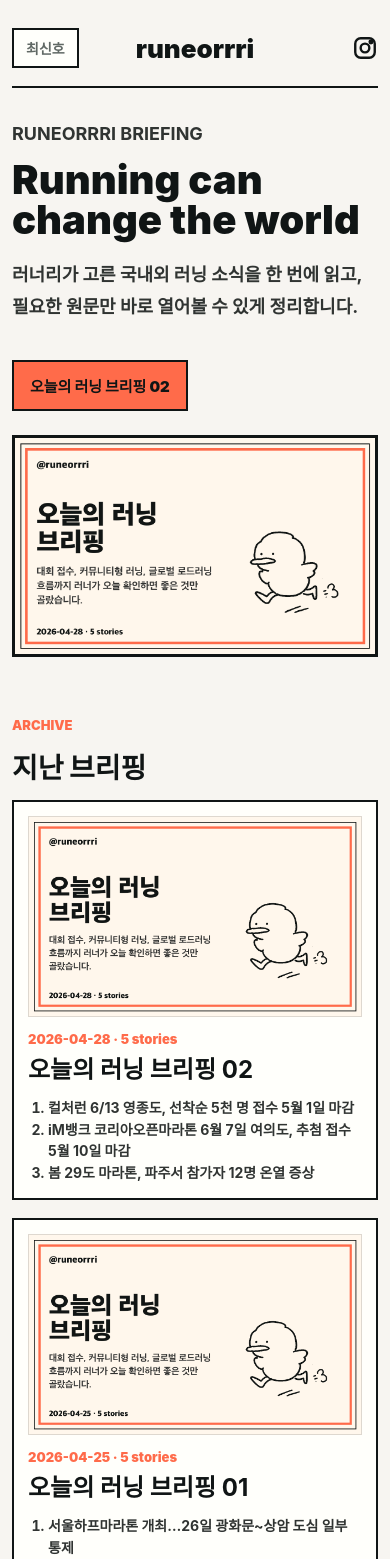
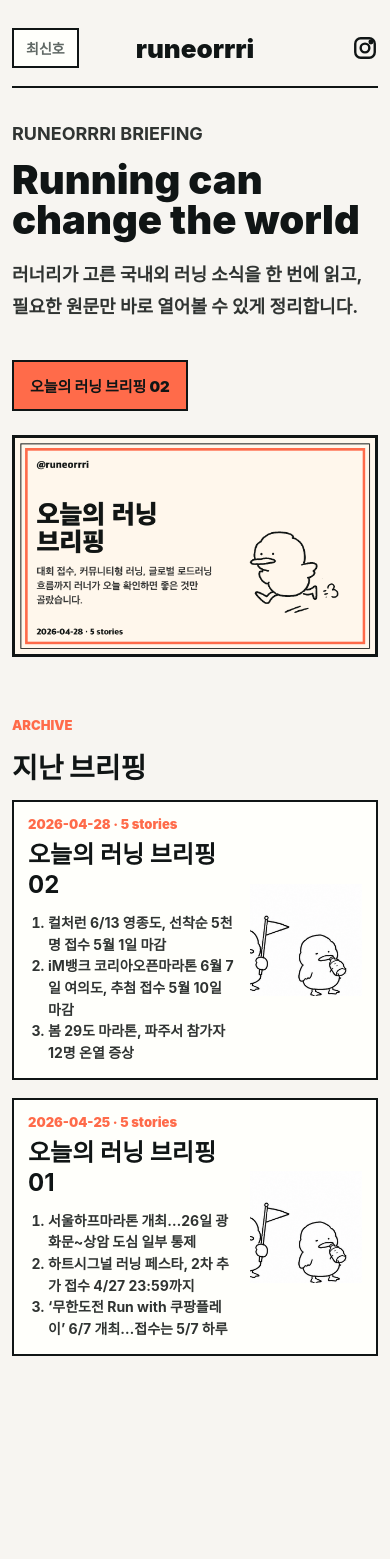
Before and after one commit to twotwozero/runeorrri, a React (Vite) app in the folder web/: page / in a window 390 px wide. Shown: the top 1559 px of the page. After the commit the page ends 1420 px from the top, so only its background shows below. Built offline with nearby package versions, Linux system fonts and the light colour scheme.

Commit message:
web: redesign archive cards

```diff
--- a/web/src/main.tsx
+++ b/web/src/main.tsx
@@ -36,6 +36,7 @@ type Issue = {
 };
 
 const issues = issuesData as Issue[];
+const archiveDuckImage = '/assets/runeorrri-duck-01-03.png';
 
 function issuePath(issue: Issue) {
   return `/${issue.number}`;
@@ -145,8 +146,7 @@ function HomePage() {
         <div className="issue-grid">
           {issues.map((issue) => (
             <a className="issue-card" href={issuePath(issue)} key={issue.date}>
-              <img src={issue.assets.hero} alt="" />
-              <div>
+              <div className="issue-card-copy">
                 <p className="card-meta">{issue.date} · {issue.stories.length} stories</p>
                 <h3>오늘의 러닝 브리핑 {issue.number}</h3>
                 <ol>
@@ -155,6 +155,7 @@ function HomePage() {
                   ))}
                 </ol>
               </div>
+              <img className="issue-card-duck" src={archiveDuckImage} alt="" />
             </a>
           ))}
         </div>
--- a/web/src/styles.css
+++ b/web/src/styles.css
@@ -199,12 +199,14 @@ main {
 
 .issue-grid {
   display: grid;
-  grid-template-columns: repeat(auto-fit, minmax(280px, 1fr));
+  grid-template-columns: 1fr;
   gap: 18px;
 }
 
 .issue-card {
   display: grid;
+  grid-template-columns: minmax(0, 1fr) 148px;
+  align-items: center;
   gap: 14px;
   border: 2px solid var(--ink);
   background: var(--white);
@@ -215,9 +217,11 @@ main {
   outline: 5px solid rgba(255, 107, 74, 0.24);
 }
 
-.issue-card img {
-  border: 1px solid var(--line);
-  background: var(--cream);
+.issue-card-duck {
+  width: 148px;
+  height: 148px;
+  object-fit: contain;
+  justify-self: end;
 }
 
 .issue-card h3 {
@@ -459,4 +463,13 @@ main {
   .home-description {
     white-space: normal;
   }
+
+  .issue-card {
+    grid-template-columns: minmax(0, 1fr) 112px;
+  }
+
+  .issue-card-duck {
+    width: 112px;
+    height: 112px;
+  }
 }
```
Also changed, not shown: web/public/assets/runeorrri-duck-01-03.png (added).
